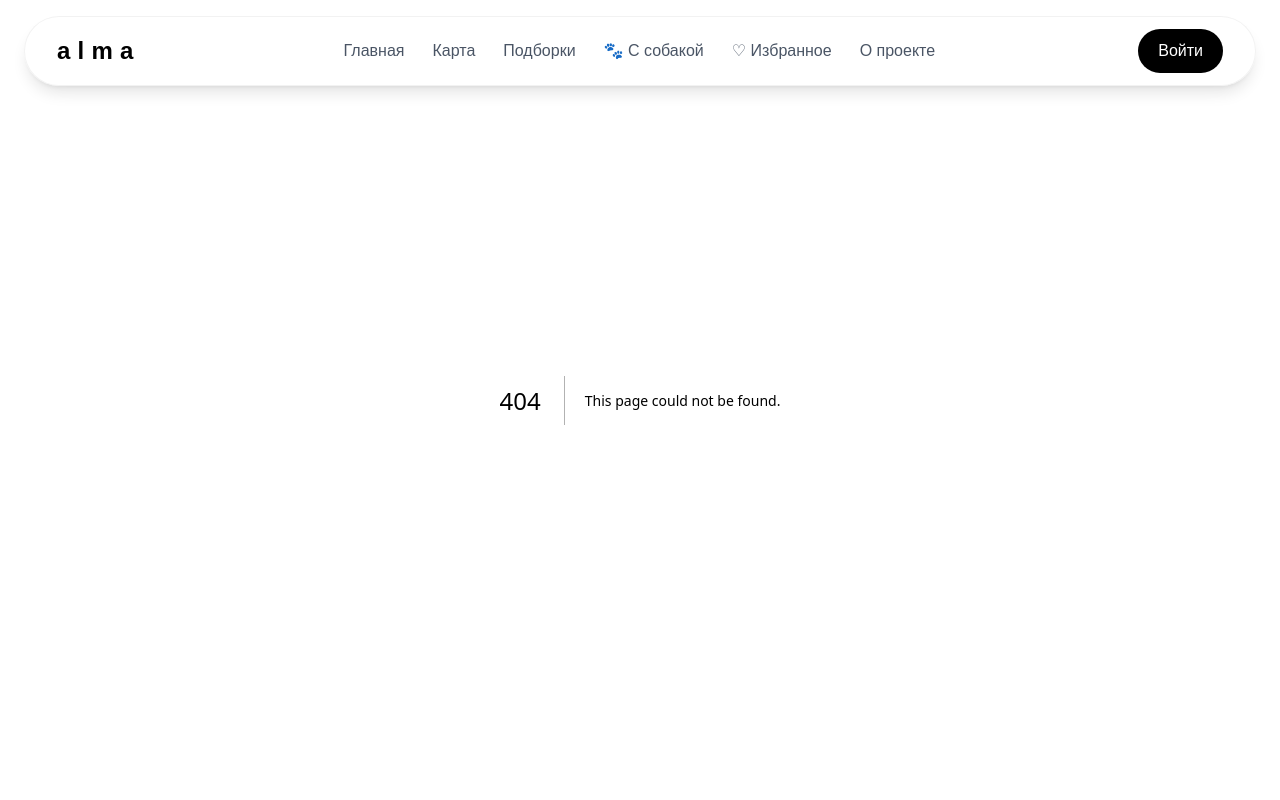
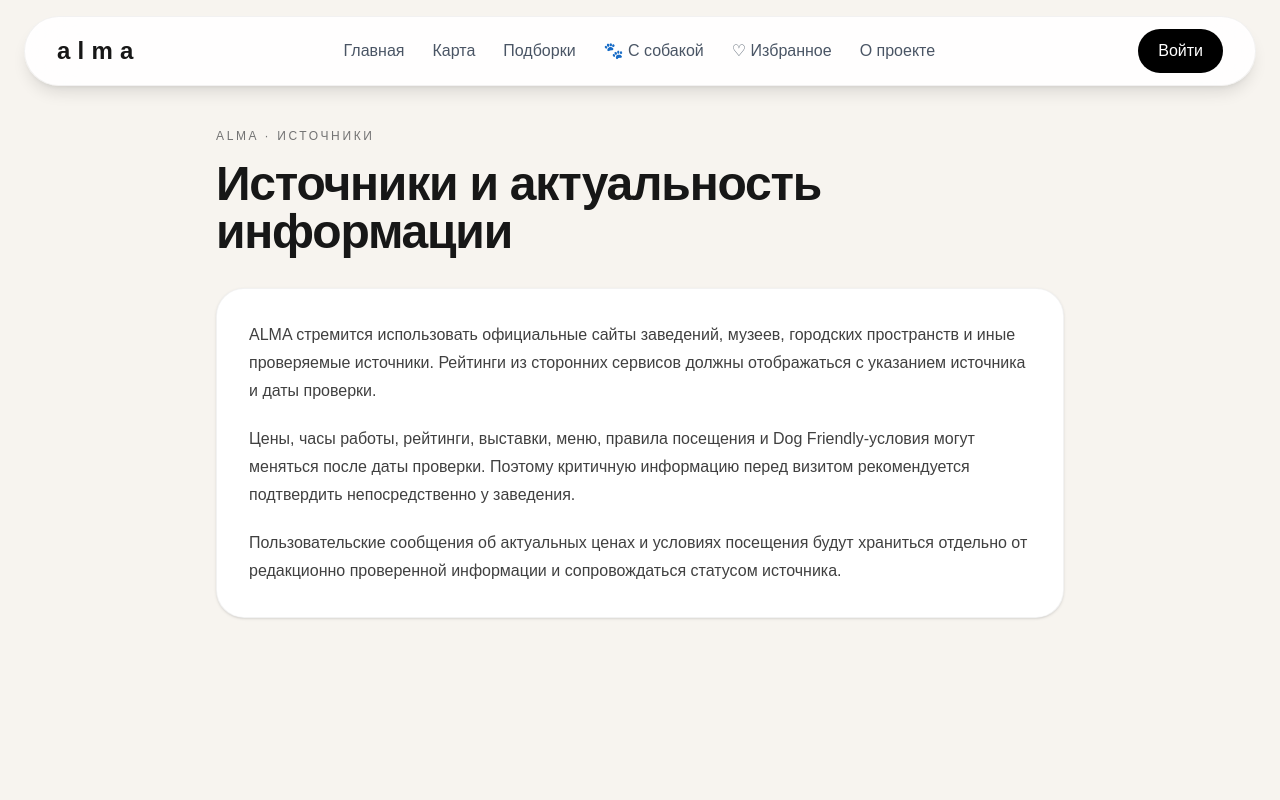
Before and after one commit to olgakastanova48386-dotcom/alma, a Next.js app: page /legal/data-sources in a window 1280 px wide. Before the commit this address had no page. Shown: the top 800 px of the page. Built offline with nearby package versions, Linux system fonts and the light colour scheme.

Commit message:
Add data source transparency page

```diff
--- /dev/null
+++ b/app/legal/data-sources/page.tsx
@@ -0,0 +1,15 @@
+export default function DataSourcesPage() {
+  return (
+    <main className="min-h-screen bg-[#f7f4ef] pt-28 sm:pt-32 pb-16">
+      <div className="max-w-4xl mx-auto px-4 sm:px-6">
+        <p className="text-xs uppercase tracking-[0.22em] text-neutral-500">ALMA · Источники</p>
+        <h1 className="mt-4 text-4xl sm:text-5xl font-bold tracking-tight">Источники и актуальность информации</h1>
+        <div className="mt-8 rounded-[28px] bg-white border border-black/5 p-6 sm:p-8 shadow-sm text-neutral-700 leading-7 space-y-5">
+          <p>ALMA стремится использовать официальные сайты заведений, музеев, городских пространств и иные проверяемые источники. Рейтинги из сторонних сервисов должны отображаться с указанием источника и даты проверки.</p>
+          <p>Цены, часы работы, рейтинги, выставки, меню, правила посещения и Dog Friendly-условия могут меняться после даты проверки. Поэтому критичную информацию перед визитом рекомендуется подтвердить непосредственно у заведения.</p>
+          <p>Пользовательские сообщения об актуальных ценах и условиях посещения будут храниться отдельно от редакционно проверенной информации и сопровождаться статусом источника.</p>
+        </div>
+      </div>
+    </main>
+  );
+}
```
